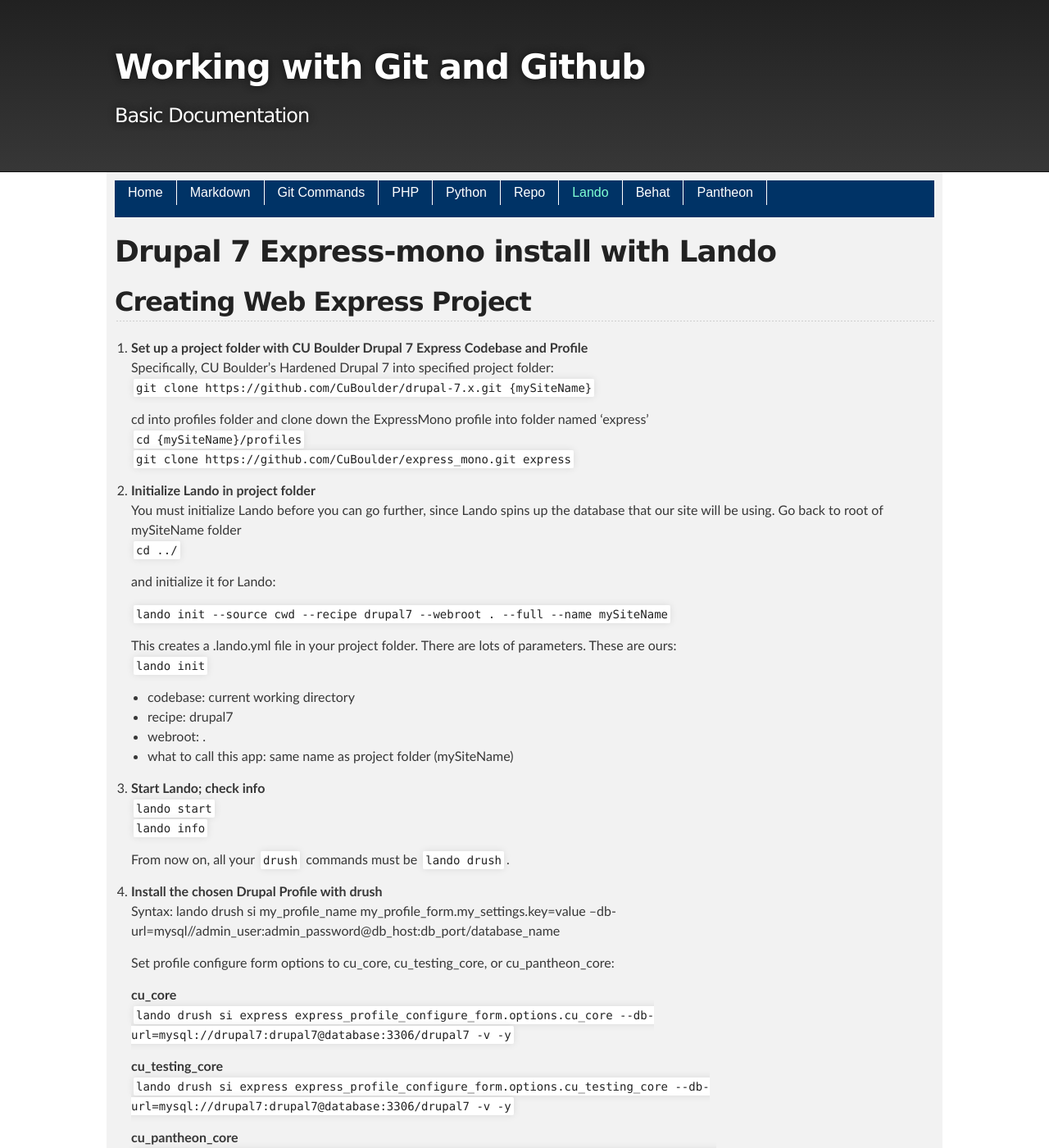
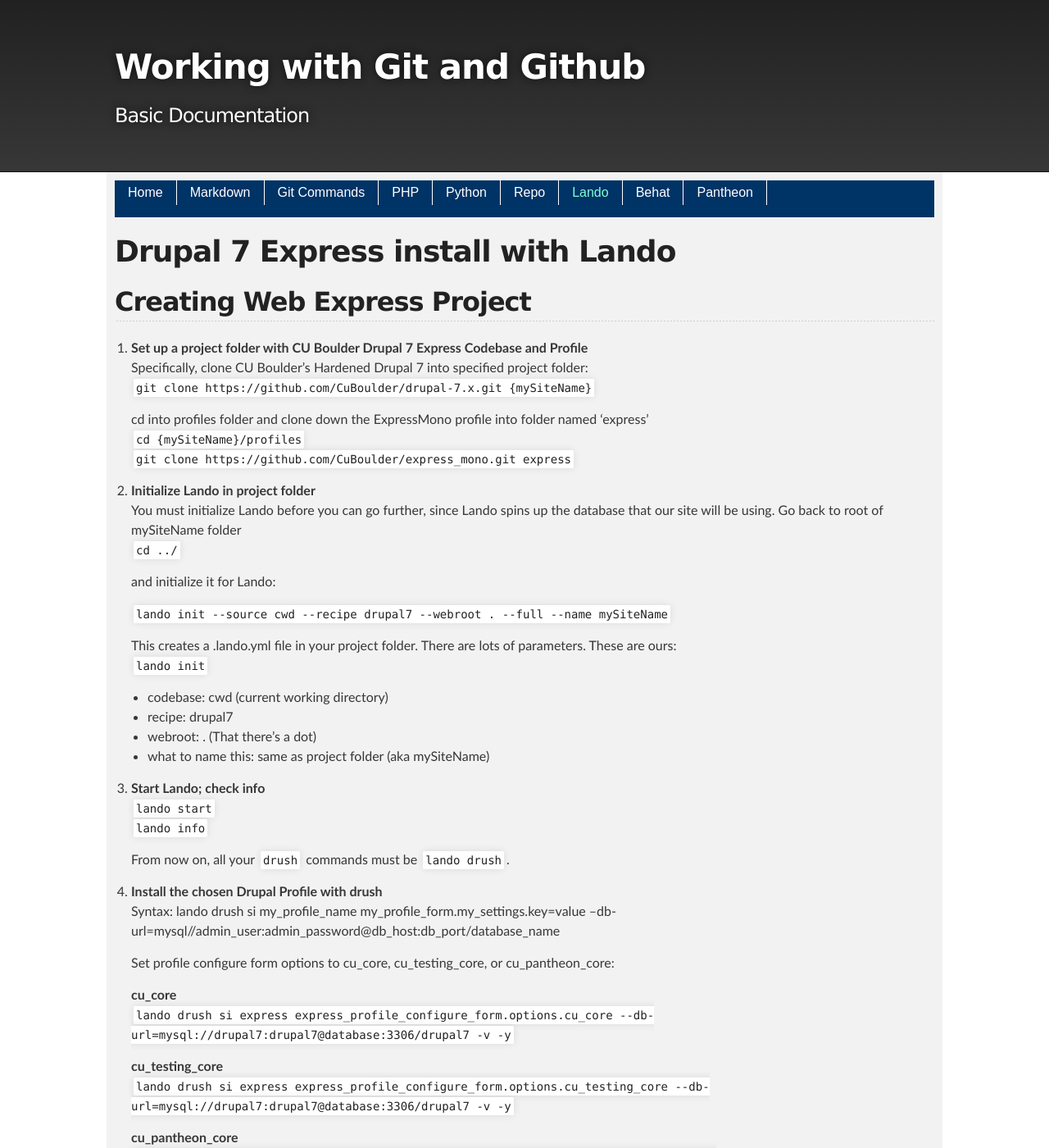
Before and after one commit to cathysnider/cathysnider.github.io, a Jekyll site: the page built from lando.md, in a window 1280 px wide and 1400 px high. Shown: the whole window at 82% size. Built offline with Jekyll 4.4.1, drawn with Linux system fonts in a browser that asks for light colours; some of the changed text lies outside the part shown.

Commit message:
lando instructions

```diff
--- a/lando.md
+++ b/lando.md
@@ -3,12 +3,12 @@ title: Working with Lando
 layout: default
 ---
 
-# Drupal 7 Express-mono install with Lando
+# Drupal 7 Express install with Lando
 
 ## Creating Web Express Project
 
 1. **Set up a project folder with CU Boulder Drupal 7 Express Codebase and Profile** <br />
-   Specifically, CU Boulder's Hardened Drupal 7 into specified project folder:<br />
+   Specifically, clone CU Boulder's Hardened Drupal 7 into specified project folder:<br />
    `git clone https://github.com/CuBoulder/drupal-7.x.git {mySiteName}`
 
    cd into profiles folder and clone down the ExpressMono profile into folder named 'express'<br />
@@ -25,10 +25,10 @@ layout: default
 
    This creates a .lando.yml file in your project folder. There are lots of parameters. These are ours: <br />
    `lando init`
-   * codebase: current working directory
+   * codebase: cwd (current working directory)
    * recipe: drupal7
-   * webroot: .
-   * what to call this app: same name as project folder (mySiteName)
+   * webroot: . (That there's a dot)
+   * what to name this: same as project folder (aka mySiteName)
 
 1. **Start Lando; check info**  <br />
    `lando start`  <br />
```
Also changed, not shown: other parts of lando.md (+14 -14 lines).
